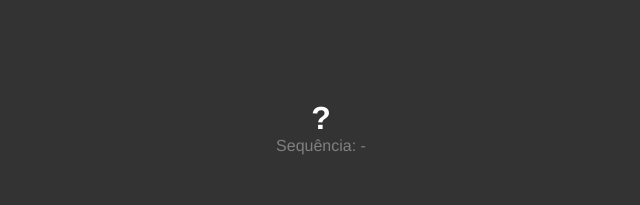
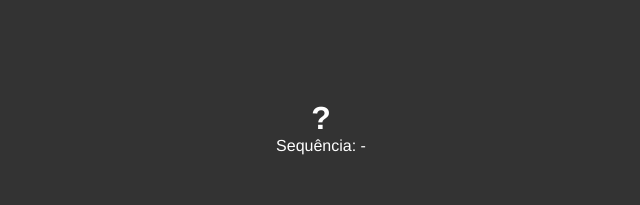
Before and after one commit to thiago-lira/sequence-numbers, a Vue app: page / in a window 1280 px wide. Shown: the top 205 px of the page, without its empty margins (319-959 px from the left). Built offline with nearby package versions, Linux system fonts and the light colour scheme.

Commit message:
Create output result components

```diff
--- /dev/null
+++ b/src/components/GuessingDisplay.vue
@@ -0,0 +1,41 @@
+<template>
+  <h1>
+    {{ label }}
+  </h1>
+
+  <p class="gray-text">
+    Sequência: {{ hiddenNumbers }}
+  </p>
+</template>
+
+<script>
+import {computed} from 'vue';
+
+export default {
+  name: 'GuessingDisplay',
+  props: {
+    guess: {
+      type: Array,
+      required: true,
+    },
+    label: {
+      type: [String, Number],
+      required: true,
+    },
+  },
+  setup(props) {
+    const hiddenNumbers = computed(() => {
+        console.log(props)
+        const { guess } = props;
+        if (guess.length === 0) {
+            return "-";
+        }
+        return guess.join("-").replaceAll(/[0-9]/g, "x");
+    });
+
+    return {
+      hiddenNumbers,
+    }
+  }
+}
+</script>
--- a/src/components/OutputGuess.vue
+++ b/src/components/OutputGuess.vue
@@ -5,27 +5,24 @@
       :numbers="props.numbers"
       :guess="props.guess"
     />
-
-    <div v-else>
-      <h1>
-        {{ label }}
-      </h1>
-
-      <p class="gray-text">
-        Sequência: {{ hiddenNumbers }}
-      </p>
-    </div>
+    <GuessingDisplay
+      v-else
+      :guess="props.guess"
+      :label="label"
+    />
   </div>
 </template>
 
 <script>
 import {computed} from 'vue';
+import GuessingDisplay from './GuessingDisplay.vue';
 import GuessResults from './GuessResults.vue';
 
 export default {
   name: "OutputGuess",
   components: {
-      GuessResults
+    GuessResults,
+    GuessingDisplay
 },
   props: {
     label: {
@@ -46,18 +43,9 @@ export default {
     },
   },
   setup(props) {
-        const hasFinished = computed(() => props.isGameOver);
-        const hiddenNumbers = computed(() => {
-            const { guess } = props;
-            if (guess.length === 0) {
-                return "-";
-            }
-            return guess.join("-").replaceAll(/[0-9]/g, "x");
-        });
     return {
       props,
-            hasFinished,
-            hiddenNumbers,
+      hasFinished: computed(() => props.isGameOver)
     };
   },
 }
```
Lines whose indentation alone changed are shown as unchanged.
